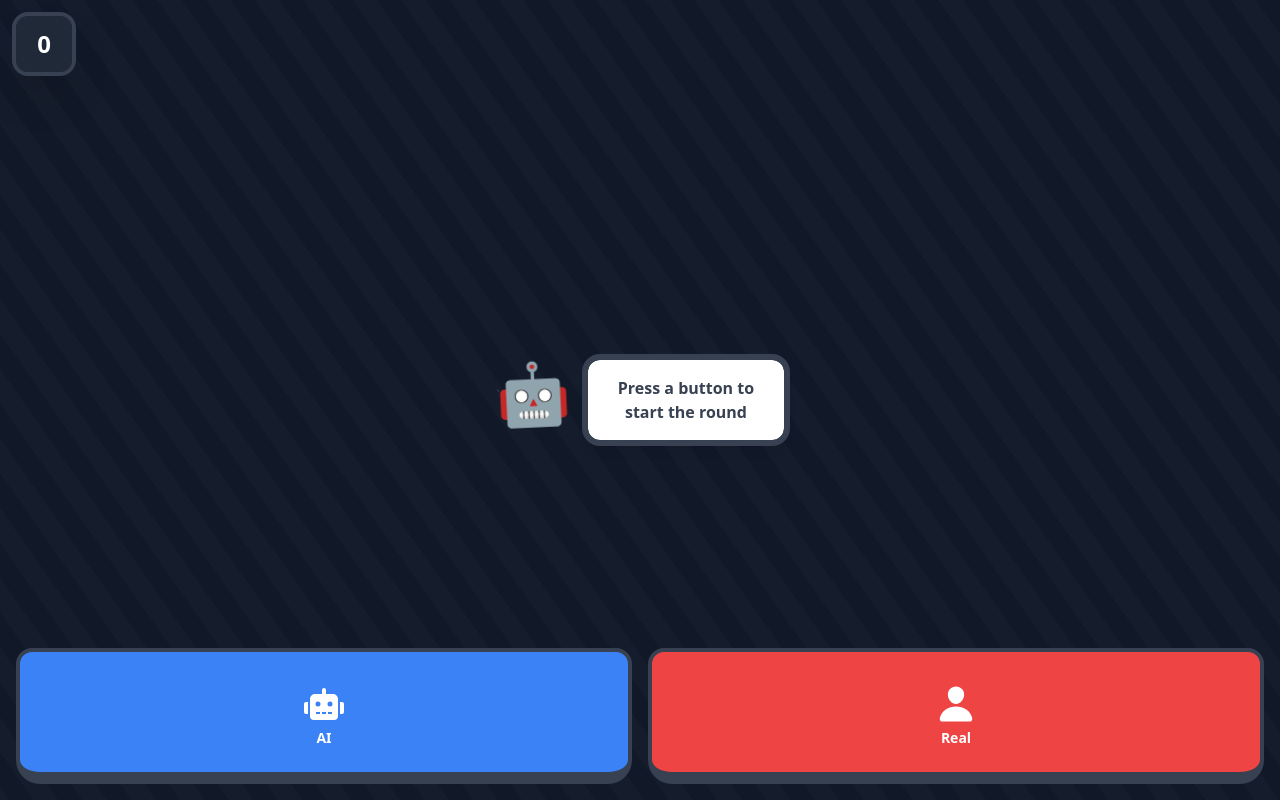
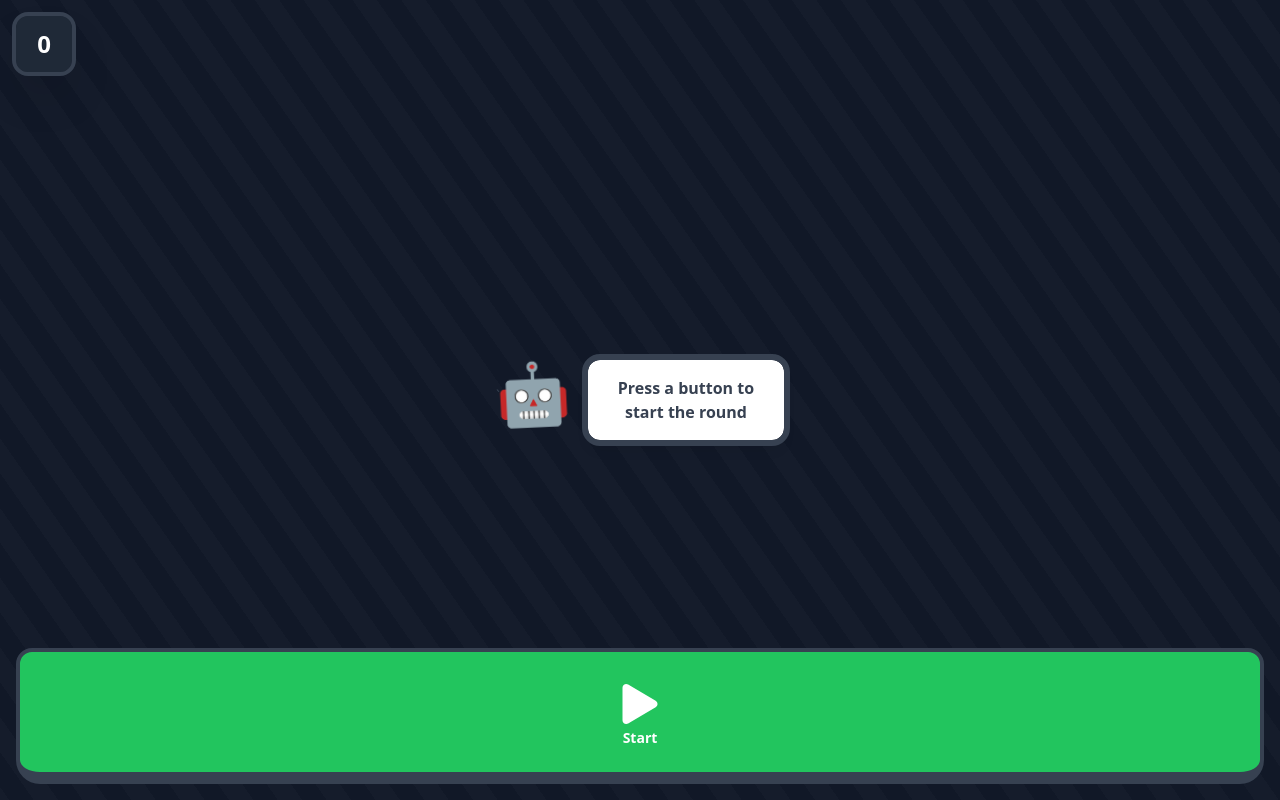
Before and after one commit to ace-lowder/ai-or-not, a React (Vite) app: page / in a window 1280 px wide. Built offline with nearby package versions, Linux system fonts and the light colour scheme.

Commit message:
Add new button types

```diff
--- a/src/App.tsx
+++ b/src/App.tsx
@@ -1,7 +1,7 @@
-import ChoiceButtons from './components/buttons/ChoiceButtons';
-import RoundDisplay from './components/display/RoundDisplay';
-import OverlayEffects from './components/effects/OverlayEffects';
-import ScoreDisplay from './components/menu/ScoreDisplay';
+import OverlayEffects from './components/OverlayEffects';
+import ScoreDisplay from './components/ScoreDisplay';
+import RoundDisplay from './components/RoundDisplay';
+import ButtonDisplay from './components/ButtonDisplay';
 import { CommentProvider } from './contexts/CommentProvider';
 import { GameProvider } from './contexts/GameProvider';
 import { ScoreProvider } from './contexts/ScoreProvider';
@@ -15,7 +15,7 @@
           <div className="w-screen h-screen max-h-screen flex flex-col justify-center items-center overflow-hidden bg-gray-900">
             <ScoreDisplay />
             <RoundDisplay />
-            <ChoiceButtons />
+            <ButtonDisplay />
           </div>
         </GameProvider>
       </CommentProvider>
--- /dev/null
+++ b/src/components/ButtonDisplay.tsx
@@ -0,0 +1,46 @@
+import { useState, useEffect } from 'react';
+import { useGame } from '../contexts/GameProvider';
+import GuessButton from './GuessButton';
+
+const ButtonDisplay: React.FC = () => {
+  const { started, idle, gameOver } = useGame();
+  const [visibleState, setVisibleState] = useState<
+    'start' | 'idle' | 'gameOver' | 'guess'
+  >('start');
+
+  useEffect(() => {
+    let newState: 'start' | 'idle' | 'gameOver' | 'guess' = 'guess';
+
+    if (!started) {
+      newState = 'start';
+    } else if (gameOver) {
+      newState = 'gameOver';
+    } else if (idle) {
+      newState = 'idle';
+    } else {
+      newState = 'guess';
+    }
+
+    const timeout = setTimeout(() => {
+      setVisibleState(newState);
+    }, 300);
+
+    return () => clearTimeout(timeout);
+  }, [started, idle, gameOver]);
+
+  return (
+    <div className="fixed bottom-0 w-full text-white flex p-4 gap-4 z-20">
+      {visibleState === 'start' && <GuessButton type="start" />}
+      {visibleState === 'gameOver' && <GuessButton type="restart" />}
+      {visibleState === 'idle' && <GuessButton type="continue" />}
+      {visibleState === 'guess' && (
+        <>
+          <GuessButton type="ai" />
+          <GuessButton type="real" />
+        </>
+      )}
+    </div>
+  );
+};
+
+export default ButtonDisplay;
--- /dev/null
+++ b/src/components/GuessButton.tsx
@@ -0,0 +1,89 @@
+import { useState, useEffect, useCallback } from 'react';
+import { useGame } from '../contexts/GameProvider';
+import { FaRobot, FaPlay, FaArrowRight, FaSync } from 'react-icons/fa';
+import { IoPerson } from 'react-icons/io5';
+
+interface GuessButtonProps {
+  type: 'ai' | 'real' | 'start' | 'continue' | 'restart';
+}
+
+const GuessButton: React.FC<GuessButtonProps> = ({ type }) => {
+  const { disabled, gameOver, started, idle, makeGuess } = useGame();
+  const [pressed, setPressed] = useState(false);
+
+  const iconMap = {
+    ai: <FaRobot className="w-10 h-10 mt-2" />,
+    real: <IoPerson className="w-10 h-10 mt-2" />,
+    start: <FaPlay className="w-10 h-10 mt-2" />,
+    continue: <FaArrowRight className="w-10 h-10 mt-2" />,
+    restart: <FaSync className="w-10 h-10 mt-2" />,
+  };
+
+  const textMap = {
+    ai: 'AI',
+    real: 'Real',
+    start: 'Start',
+    continue: 'Continue',
+    restart: 'Restart',
+  };
+
+  const bgColorMap = {
+    ai: pressed ? 'bg-blue-200' : 'bg-blue-500',
+    real: pressed ? 'bg-red-200' : 'bg-red-500',
+    start: pressed ? 'bg-green-200' : 'bg-green-500',
+    continue: pressed ? 'bg-green-200' : 'bg-green-500',
+    restart: pressed ? 'bg-red-200' : 'bg-red-500',
+  };
+
+  const handlePressAnimation = useCallback(() => {
+    setPressed(true);
+    setTimeout(() => setPressed(false), 100);
+  }, []);
+
+  const handleClick = useCallback(() => {
+    makeGuess(type === 'real');
+    handlePressAnimation();
+  }, [type, makeGuess, handlePressAnimation]);
+
+  useEffect(() => {
+    const handleKeyPress = (event: KeyboardEvent) => {
+      if (disabled) return;
+
+      const isAI = type === 'ai';
+      const isReal = type === 'real';
+
+      const aiKeys = ['1', 'a', 'ArrowLeft'];
+      const realKeys = ['2', 'd', 'ArrowRight'];
+      const aiKeyPressed = aiKeys.includes(event.key);
+      const realKeyPressed = realKeys.includes(event.key);
+      const anyKeyPressed = aiKeyPressed || realKeyPressed;
+
+      if (isAI && aiKeys.includes(event.key)) {
+        handleClick();
+      } else if (isReal && realKeyPressed) {
+        handleClick();
+      } else if (type !== 'ai' && type !== 'real' && anyKeyPressed) {
+        handleClick();
+      }
+    };
+
+    window.addEventListener('keydown', handleKeyPress);
+    return () => window.removeEventListener('keydown', handleKeyPress);
+  }, [type, disabled, gameOver, started, idle, handleClick]);
+
+  return (
+    <button
+      className={`flex-grow flex flex-col items-center gap-1 text-sm text-white font-bold pt-6 px-4 rounded-2xl rounded-b-3xl border border-gray-700 border-4 ${
+        pressed
+          ? `${bgColorMap[type]} pb-4 border-b-[6px] mt-2`
+          : `${bgColorMap[type]} pb-6 border-b-[12px] transition-all duration-300`
+      }`}
+      onClick={handleClick}
+      disabled={disabled}
+    >
+      {iconMap[type]} {textMap[type]}
+    </button>
+  );
+};
+
+export default GuessButton;
--- a/src/components/effects/OverlayEffects.tsx
+++ b/src/components/OverlayEffects.tsx
@@ -1,8 +1,8 @@
 import { useEffect, useState } from 'react';
-import { Events } from '../../contexts/Events';
+import { Events } from '../contexts/Events';
 import Particle from './Particle';
-import correctSound from '../../assets/correct.wav';
-import incorrectSound from '../../assets/incorrect.wav';
+import correctSound from '../assets/correct.wav';
+import incorrectSound from '../assets/incorrect.wav';
 
 const OverlayEffects: React.FC = () => {
   const [glow, setGlow] = useState<'none' | 'green' | 'red'>('none');
--- a/src/components/display/RoundDisplay.tsx
+++ b/src/components/RoundDisplay.tsx
@@ -1,4 +1,4 @@
-import { useGame } from '../../contexts/GameProvider';
+import { useGame } from '../contexts/GameProvider';
 import { motion, AnimatePresence } from 'framer-motion';
 
 const RoundDisplay: React.FC = () => {
--- a/src/components/menu/ScoreDisplay.tsx
+++ b/src/components/ScoreDisplay.tsx
@@ -1,6 +1,6 @@
 import { useEffect, useState } from 'react';
-import { useScore } from '../../contexts/ScoreProvider';
-import { Events } from '../../contexts/Events';
+import { useScore } from '../contexts/ScoreProvider';
+import { Events } from '../contexts/Events';
 
 const ScoreDisplay: React.FC = () => {
   const { score } = useScore();
@@ -18,11 +18,11 @@
     };
 
     Events.subscribe('correct', handleCorrect);
-    Events.subscribe('incorrect', handleIncorrect);
+    Events.subscribe('reset', handleIncorrect);
 
     return () => {
       Events.unsubscribe('correct', handleCorrect);
-      Events.unsubscribe('incorrect', handleIncorrect);
+      Events.unsubscribe('reset', handleIncorrect);
     };
   }, []);
 
--- a/src/components/buttons/ChoiceButtons.tsx
+++ /dev/null
@@ -1,91 +0,0 @@
-import { useEffect, useState } from 'react';
-import { useGame } from '../../contexts/GameProvider';
-import { FaRobot } from 'react-icons/fa';
-import { IoPerson } from 'react-icons/io5';
-
-const ChoiceButtons: React.FC = () => {
-  const [disabled, setDisabled] = useState(false);
-  const [aiPressed, setAiPressed] = useState(false);
-  const [realPressed, setRealPressed] = useState(false);
-  const { makeGuess } = useGame();
-
-  useEffect(() => {
-    const handleKeyPress = (event: KeyboardEvent) => {
-      if (disabled) return;
-      switch (event.key) {
-        case '1':
-        case 'a':
-        case 'ArrowLeft':
-          handleAIClick();
-          break;
-        case '2':
-        case 'd':
-        case 'ArrowRight':
-          handleRealClick();
-          break;
-        default:
-          break;
-      }
-    };
-
-    window.addEventListener('keydown', handleKeyPress);
-
-    return () => {
-      window.removeEventListener('keydown', handleKeyPress);
-    };
-  }, [disabled]);
-
-  const handleAIClick = () => {
-    makeGuess(false);
-    setDisabled(true);
-    setAiPressed(true);
-
-    setTimeout(() => {
-      setDisabled(false);
-      setAiPressed(false);
-    }, 200);
-  };
-
-  const handleRealClick = () => {
-    makeGuess(true);
-    setDisabled(true);
-    setRealPressed(true);
-
-    setTimeout(() => {
-      setDisabled(false);
-      setRealPressed(false);
-    }, 200);
-  };
-
-  const buttonClasses =
-    'flex-grow flex flex-col items-center gap-1 text-sm text-white font-bold pt-6 px-4 rounded-2xl rounded-b-3xl border border-gray-700 border-4';
-
-  return (
-    <div className="fixed bottom-0 w-full text-white flex p-4 gap-4 z-20">
-      <button
-        className={`${buttonClasses} ${
-          aiPressed
-            ? 'bg-blue-200 pb-4 border-b-[6px] mt-2'
-            : 'bg-blue-500 pb-6 border-b-[12px] transition-all duration-300'
-        }`}
-        onClick={handleAIClick}
-        disabled={disabled}
-      >
-        <FaRobot className="w-10 h-10 mt-2" /> AI
-      </button>
-      <button
-        className={`${buttonClasses} ${
-          realPressed
-            ? 'bg-red-200 pb-4 border-b-[6px] mt-2'
-            : 'bg-red-500 pb-6 border-b-[12px] transition-all duration-300'
-        }`}
-        onClick={handleRealClick}
-        disabled={disabled}
-      >
-        <IoPerson className="w-10 h-10 mt-2" /> Real
-      </button>
-    </div>
-  );
-};
-
-export default ChoiceButtons;
--- a/src/contexts/GameProvider.tsx
+++ b/src/contexts/GameProvider.tsx
@@ -1,13 +1,14 @@
 import { createContext, useContext, useEffect, useState } from 'react';
 import { useComment } from './CommentProvider';
 import { Events } from './Events';
-import Dialogue from '../components/display/Dialogue';
-import CommentCard from '../components/display/CommentCard';
+import Dialogue from '../components/Dialogue';
+import CommentCard from '../components/CommentCard';
 
 interface GameContextType {
   started: boolean;
   disabled: boolean;
   idle: boolean;
+  gameOver: boolean;
   round: JSX.Element[];
   makeGuess: (guess: boolean) => void;
 }
@@ -19,7 +20,7 @@
 }) => {
   const { fetchedComment, fetchComment } = useComment();
 
-  const [started, setStarted] = useState(true);
+  const [started, setStarted] = useState(false);
   const [disabled, setDisabled] = useState(false);
   const [idle, setIdle] = useState(true);
   const [gameOver, setGameOver] = useState(false);
@@ -47,7 +48,7 @@
   };
 
   const addElement = () => {
-    if (Math.random() > 0.5) {
+    if (Math.random() > 0.1) {
       fetchComment();
     } else {
       addDialogue();
@@ -70,25 +71,24 @@
   };
 
   const tempDisable = () => {
-    console.log('Disabling for 200ms');
     setDisabled(true);
-    setTimeout(() => setDisabled(false), 200);
+    setTimeout(() => setDisabled(false), 300);
   };
 
   const makeGuess = (guess: boolean) => {
     if (gameOver) {
       setGameOver(false);
+      Events.emit('reset');
       setRound([]);
     }
 
     if (!started) {
       setStarted(true);
-      fetchComment();
-      return;
     }
 
     if (idle) {
       setIdle(false);
+      tempDisable();
       fetchComment();
       return;
     }
@@ -96,10 +96,10 @@
     checkGuess(guess);
   };
 
-  console.log(round);
-
   return (
-    <GameContext.Provider value={{ started, disabled, idle, round, makeGuess }}>
+    <GameContext.Provider
+      value={{ started, disabled, idle, gameOver, round, makeGuess }}
+    >
       {children}
     </GameContext.Provider>
   );
--- a/src/contexts/ScoreProvider.tsx
+++ b/src/contexts/ScoreProvider.tsx
@@ -17,11 +17,11 @@
     const resetScore = () => setScore(0);
 
     Events.subscribe('correct', incrementScore);
-    Events.subscribe('incorrect', resetScore);
+    Events.subscribe('reset', resetScore);
 
     return () => {
       Events.unsubscribe('correct', incrementScore);
-      Events.unsubscribe('incorrect', resetScore);
+      Events.unsubscribe('reset', resetScore);
     };
   }, []);
 
```
Also changed, not shown: src/components/CommentCard.tsx (renamed from src/components/display/CommentCard.tsx), src/components/Dialogue.tsx (renamed from src/components/display/Dialogue.tsx), src/components/Particle.tsx (renamed from src/components/effects/Particle.tsx).
